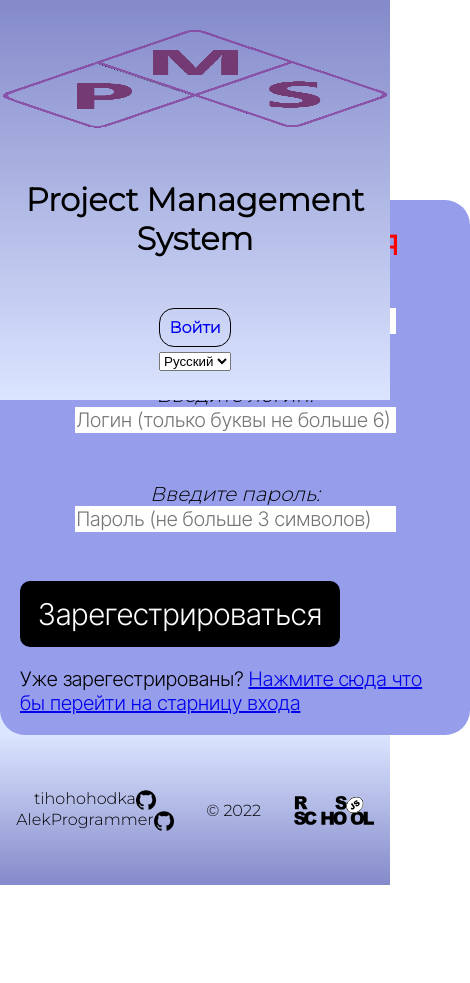
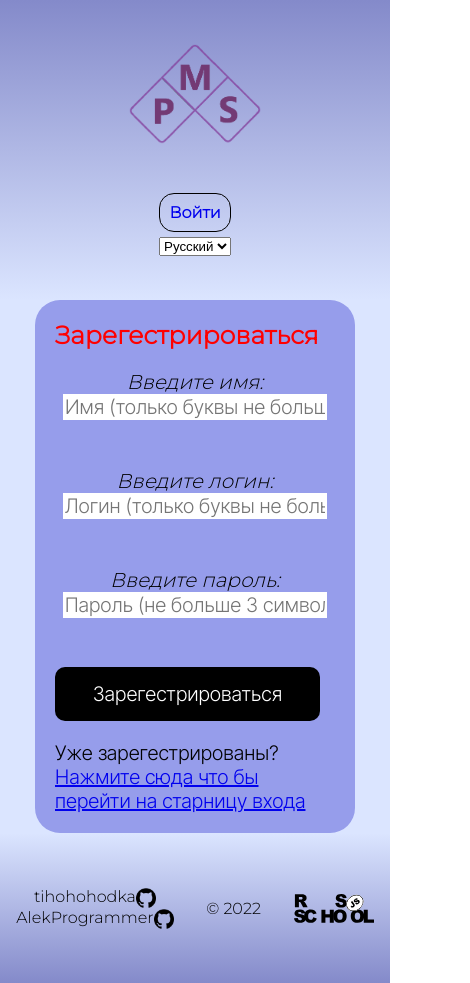
Before and after one commit to tihohohodka/project-management-app, a React (Create React App) app: page /SignUp in a window 390 px wide. Shown: the whole page, 470 px wide, since content can reach past the window. Before the commit the page ends 885 px from the top, so only its background shows below. Built offline with nearby package versions, Linux system fonts and the light colour scheme.

Commit message:
feat: add adaptive design for signin, signup and edit profile pages

```diff
--- a/src/App.css
+++ b/src/App.css
@@ -75,7 +75,7 @@ a{
 
 @media (max-width: 515px) {
   .page-holder{
-    min-height:calc(100vh - 400px);
-    margin-top: 400px;
+    min-height: calc(100vh - 300px);
+    margin-top: 300px;
   }
 }
--- /dev/null
+++ b/src/components/edit-profile.css
@@ -0,0 +1,11 @@
+@media (max-width: 490px) {
+  .edit-pr-h1 {
+    font-size: 25px;
+  }
+}
+
+@media (max-width: 375px) {
+  .edit-pr-h1 {
+    font-size: 20px;
+  }
+}
--- a/src/components/edit-profile.tsx
+++ b/src/components/edit-profile.tsx
@@ -11,6 +11,7 @@ import { useNavigate } from "react-router-dom";
 import { changeAuth } from "../features/reduxAuth";
 import { Header } from "./site-parts/header";
 import { Footer } from "./site-parts/footer";
+import './edit-profile.css';
 const token = localStorage.getItem("token");
 const login = localStorage.getItem("login");
 interface response {
@@ -112,9 +113,9 @@ export function EditProfile() {
     <div className="page-holder">
       <Header></Header>
       <main>
-        <h1>Имя: {profile && profile.name}</h1>
-        <h1>Логин: {profile && profile.login}</h1>
-        <h1>Id: {profile && profile._id}</h1>
+        <h1 className='edit-pr-h1'>Имя: {profile && profile.name}</h1>
+        <h1 className='edit-pr-h1'>Логин: {profile && profile.login}</h1>
+        <h1 className='edit-pr-h1'>Id: {profile && profile._id}</h1>
 
         <div className="nameInp">
           <label>Enter name: </label>
--- a/src/components/main-route/board-container.css
+++ b/src/components/main-route/board-container.css
@@ -15,7 +15,7 @@
 }
 @media (max-width: 515px) {
   .boards-container{
-    min-height: calc(100vh - 550px);
+    min-height: calc(100vh - 450px);
   }
 }
 
--- a/src/components/main-route/main-route.css
+++ b/src/components/main-route/main-route.css
@@ -2,6 +2,10 @@
   margin-top: 200px;
   background-color: #dbe5ff;
   justify-content: space-between;
+}
+
+.main-page h2 {
+  text-align: center;
 }
 
 @media (max-width: 1092px) {
@@ -12,6 +16,6 @@
 
 @media (max-width: 515px) {
   .main-page {
-    margin-top: 400px;
+    margin-top: 300px;
   }
 }
--- a/src/components/main-route/main-route.tsx
+++ b/src/components/main-route/main-route.tsx
@@ -30,6 +30,7 @@ function MainRoute() {
     <div className='main-page'>
       {changeModalView()}
       <Header />
+      <h2>Boards</h2>
       <BoardContainer />
       <Footer />
     </div>
--- a/src/components/signIn-signUp/headerSignIn.tsx
+++ b/src/components/signIn-signUp/headerSignIn.tsx
@@ -18,7 +18,10 @@ function HeaderSignIn() {
   });
   return (
     <header>
+      <Link to="/">
         <img src={logo} className="header-logo"></img>
+      </Link>
+      <div className='header-title-buttons'>
         <h1>Project Management System</h1>
         <div className="header-button-holder">
           {reduxLang.lang === "Russian" && (
@@ -46,6 +49,8 @@ function HeaderSignIn() {
             <option value="English">English</option>
           </select>
         </div>
+      </div>
+
     </header>
   );
 }
--- a/src/components/signIn-signUp/headerSignUp.tsx
+++ b/src/components/signIn-signUp/headerSignUp.tsx
@@ -18,7 +18,10 @@ function HeaderSignUp() {
   });
   return (
     <header>
+      <Link to="/">
         <img src={logo} className="header-logo"></img>
+      </Link>
+      <div className='header-title-buttons'>
         <h1>Project Management System</h1>
         <div className="header-button-holder">
           {reduxLang.lang === "Russian" && (
@@ -46,6 +49,7 @@ function HeaderSignUp() {
             <option value="English">English</option>
           </select>
         </div>
+      </div>
     </header>
   );
 }
--- a/src/components/signIn-signUp/signIn-signUp.css
+++ b/src/components/signIn-signUp/signIn-signUp.css
@@ -101,3 +101,37 @@
 .wrong-valid span{
   font-size: 13px;
 }
+
+@media (max-width: 1092px) {
+  .authpage{
+    margin-top: 270px;;
+  }
+}
+
+@media (max-width: 515px) {
+  .authpage{
+    margin-top: 300px;
+  }
+
+  .modalsign {
+    width: 280px;
+  }
+
+  .modalsign h2 {
+    font-family: 'Montserrat', sans-serif;
+    font-size: 25px;
+  }
+
+  .modalsign input {
+    width: 260px;
+  }
+
+  .wide-button {
+    width: 265px;
+    font-size: 20px;
+  }
+
+  .wrong-valid {
+    width: 260px;
+  }
+}
--- a/src/components/site-parts/footer.tsx
+++ b/src/components/site-parts/footer.tsx
@@ -7,7 +7,7 @@ export function Footer() {
     <footer>
       <div className="footer-item">
         <a
-          href="https://rs.school/react/"
+          href="https://github.com/tihohohodka/"
           target="_blank"
           rel="noreferrer"
           className="git-link"
@@ -15,7 +15,7 @@ export function Footer() {
           tihohohodka
         </a>
         <a
-          href="https://rs.school/react/"
+          href="https://github.com/alekprogrammer/"
           target="_blank"
           rel="noreferrer"
           className="git-link"
--- a/src/components/site-parts/header.css
+++ b/src/components/site-parts/header.css
@@ -98,15 +98,19 @@ box-shadow: inset 2px 2px 5px black;
 
 @media (max-width: 515px) {
   header{
-    height: 400px;
+    height: 300px;
+  }
+  header.scrolled .header-logo {
+    height: 60px;
   }
   .header-title-buttons h1 {
+    display: none;
     width: 220px;
   }
   header .header-button-holder {
     flex-direction: column;
   }
   header.scrolled {
-    height: 365px;
+    height: 290px;
   }
 }
```
Lines whose indentation alone changed are shown as unchanged.
